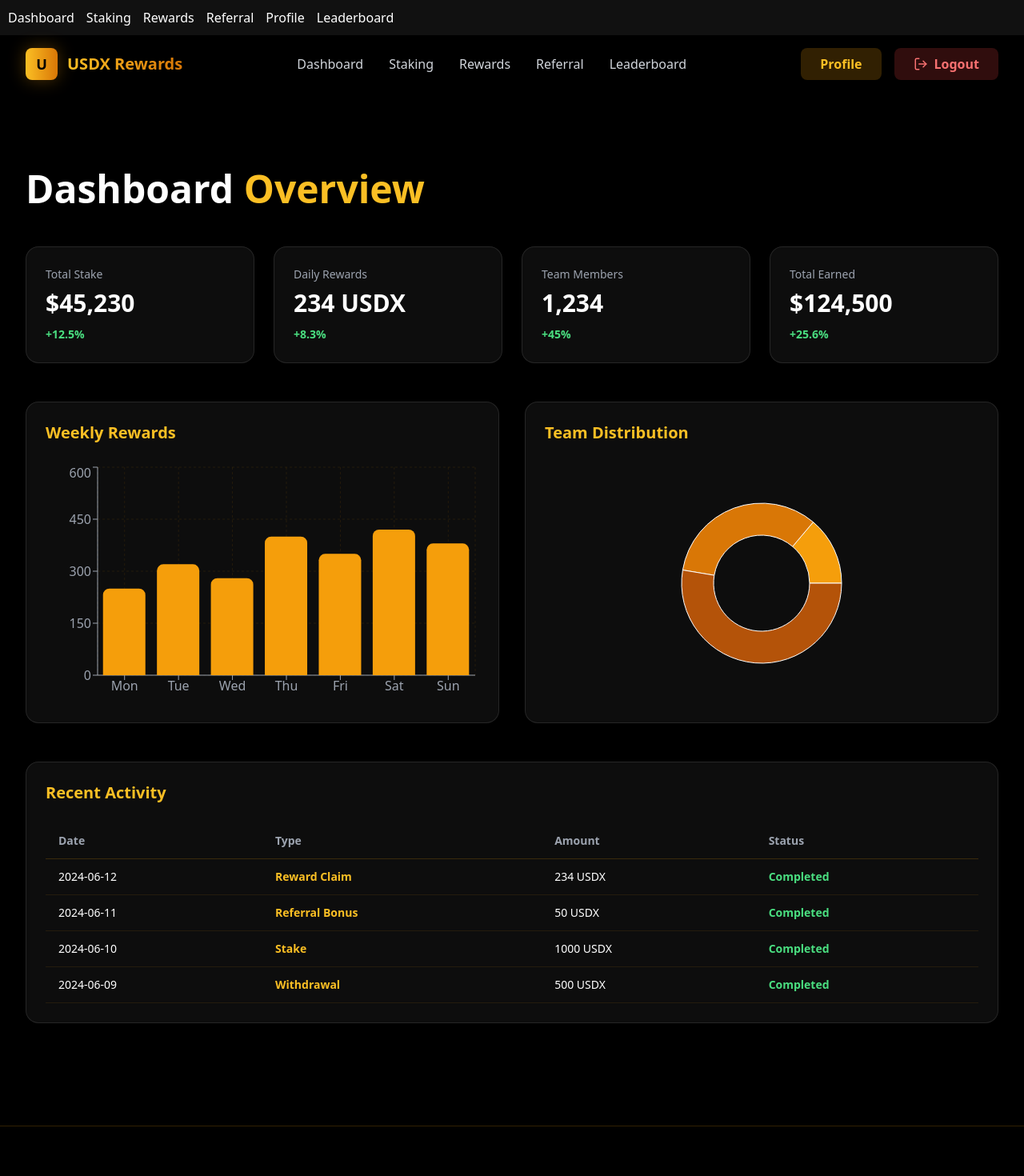
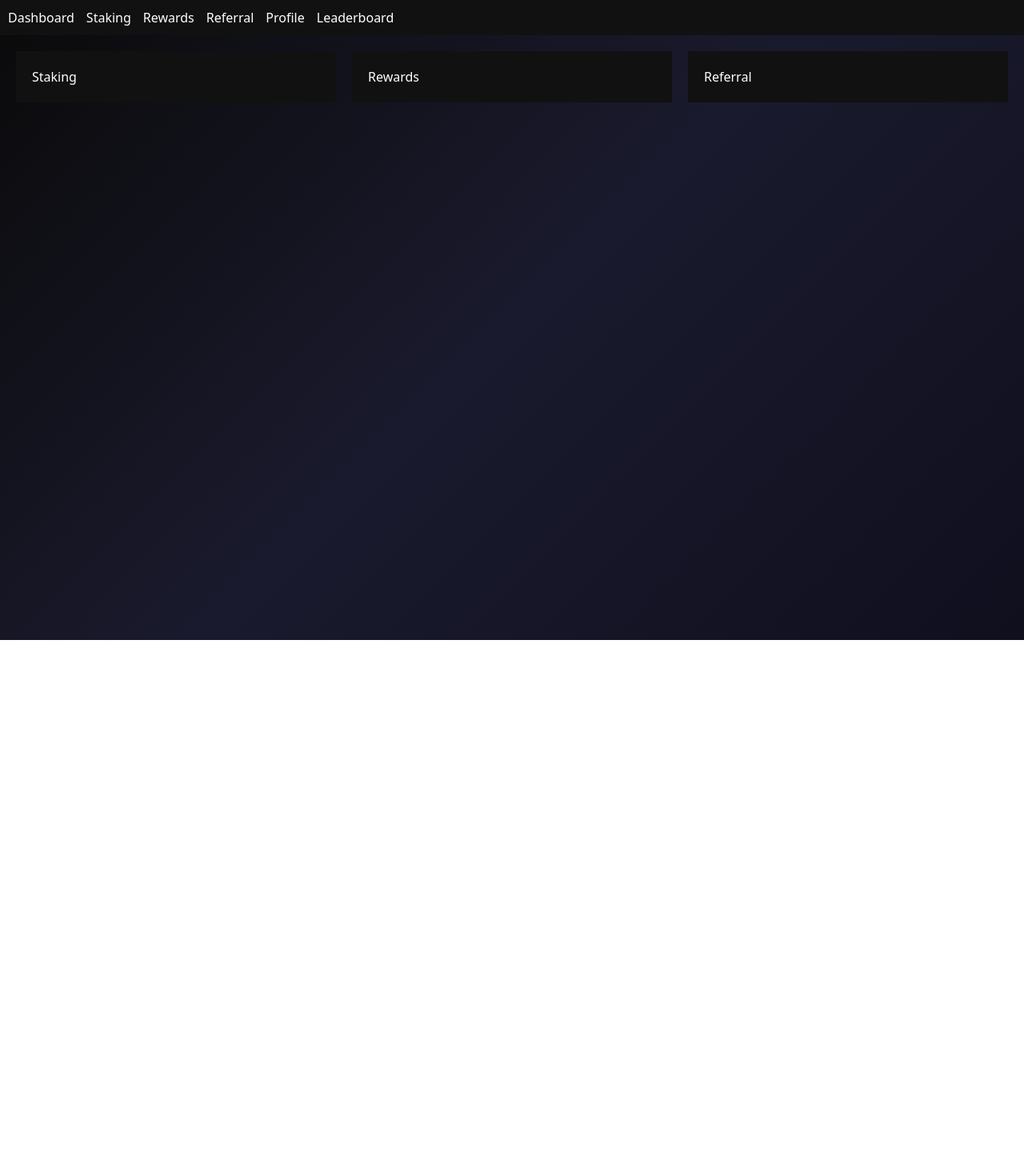
Before and after one commit to usdxofficialdev/-Dead-Token-Exchange-, a Next.js app: page /dashboard in a window 1280 px wide. Shown: the top 1470 px of the page at 80% size. After the commit the page ends 800 px from the top, so only its background shows below. Built offline with nearby package versions, Linux system fonts and the light colour scheme.

Commit message:
Update page.tsx

```diff
--- a/app/dashboard/page.tsx
+++ b/app/dashboard/page.tsx
@@ -1,147 +1,24 @@
-'use client';
+export default function Dashboard() {
+  return (
+    <div style={{
+      padding: "20px",
+      display: "grid",
+      gridTemplateColumns: "repeat(3, 1fr)",
+      gap: "20px"
+    }}>
 
-import React, { useState } from 'react';
-import { motion } from 'framer-motion';
-import { BarChart, Bar, XAxis, YAxis, CartesianGrid, Tooltip, ResponsiveContainer, PieChart, Pie, Cell } from 'recharts';
-import { Navigation } from '@/components/Navigation';
-import { Footer } from '@/components/Footer';
+      <div style={{ padding: "20px", background: "#111", color: "#fff" }}>
+        Staking
+      </div>
 
-const dashboardData = [
-  { day: 'Mon', rewards: 250, stake: 1000 },
-  { day: 'Tue', rewards: 320, stake: 1050 },
-  { day: 'Wed', rewards: 280, stake: 1100 },
-  { day: 'Thu', rewards: 400, stake: 1150 },
-  { day: 'Fri', rewards: 350, stake: 1200 },
-  { day: 'Sat', rewards: 420, stake: 1250 },
-  { day: 'Sun', rewards: 380, stake: 1300 },
-];
+      <div style={{ padding: "20px", background: "#111", color: "#fff" }}>
+        Rewards
+      </div>
 
-const teamData = [
-  { name: 'Direct', value: 234, color: '#f59e0b' },
-  { name: 'Level 2', value: 567, color: '#d97706' },
-  { name: 'Level 3', value: 890, color: '#b45309' },
-];
+      <div style={{ padding: "20px", background: "#111", color: "#fff" }}>
+        Referral
+      </div>
 
-export default function DashboardPage() {
-  const [isLoggedIn, setIsLoggedIn] = useState(true);
-  const [stats] = useState([
-    { label: 'Total Stake', value: '$45,230', change: '+12.5%' },
-    { label: 'Daily Rewards', value: '234 USDX', change: '+8.3%' },
-    { label: 'Team Members', value: '1,234', change: '+45%' },
-    { label: 'Total Earned', value: '$124,500', change: '+25.6%' },
-  ]);
-
-  return (
-    <main className="min-h-screen bg-black">
-      <Navigation isLoggedIn={isLoggedIn} onLogout={() => setIsLoggedIn(false)} />
-
-      <section className="py-12 px-4 md:px-8 pt-24">
-        <div className="max-w-7xl mx-auto">
-          <motion.h1
-            initial={{ opacity: 0, y: 20 }}
-            animate={{ opacity: 1, y: 0 }}
-            className="text-4xl md:text-5xl font-black mb-12"
-          >
-            Dashboard <span className="text-gold-400">Overview</span>
-          </motion.h1>
-
-          {/* Stats Grid */}
-          <div className="grid grid-cols-1 md:grid-cols-2 lg:grid-cols-4 gap-6 mb-12">
-            {stats.map((stat, idx) => (
-              <motion.div
-                key={idx}
-                initial={{ opacity: 0, y: 20 }}
-                animate={{ opacity: 1, y: 0 }}
-                transition={{ delay: idx * 0.1 }}
-                className="glass rounded-2xl p-6"
-              >
-                <p className="text-gray-400 mb-2 text-sm">{stat.label}</p>
-                <p className="text-3xl font-black mb-2">{stat.value}</p>
-                <span className="text-green-400 text-sm font-bold">{stat.change}</span>
-              </motion.div>
-            ))}
-          </div>
-
-          {/* Charts */}
-          <div className="grid grid-cols-1 lg:grid-cols-2 gap-8 mb-12">
-            <motion.div
-              initial={{ opacity: 0, y: 20 }}
-              animate={{ opacity: 1, y: 0 }}
-              transition={{ delay: 0.4 }}
-              className="glass rounded-2xl p-6"
-            >
-              <h3 className="text-xl font-black mb-6 text-gold-400">Weekly Rewards</h3>
-              <ResponsiveContainer width="100%" height={300}>
-                <BarChart data={dashboardData}>
-                  <CartesianGrid strokeDasharray="3 3" stroke="rgba(245,158,11,0.1)" />
-                  <XAxis dataKey="day" stroke="#9ca3af" />
-                  <YAxis stroke="#9ca3af" />
-                  <Tooltip contentStyle={{ backgroundColor: 'rgba(0,0,0,0.8)', border: '1px solid #f59e0b' }} />
-                  <Bar dataKey="rewards" fill="#f59e0b" radius={[8, 8, 0, 0]} />
-                </BarChart>
-              </ResponsiveContainer>
-            </motion.div>
-
-            <motion.div
-              initial={{ opacity: 0, y: 20 }}
-              animate={{ opacity: 1, y: 0 }}
-              transition={{ delay: 0.5 }}
-              className="glass rounded-2xl p-6"
-            >
-              <h3 className="text-xl font-black mb-6 text-gold-400">Team Distribution</h3>
-              <ResponsiveContainer width="100%" height={300}>
-                <PieChart>
-                  <Pie data={teamData} cx="50%" cy="50%" innerRadius={60} outerRadius={100} dataKey="value">
-                    {teamData.map((entry, index) => (
-                      <Cell key={`cell-${index}`} fill={entry.color} />
-                    ))}
-                  </Pie>
-                  <Tooltip contentStyle={{ backgroundColor: 'rgba(0,0,0,0.8)', border: '1px solid #f59e0b' }} />
-                </PieChart>
-              </ResponsiveContainer>
-            </motion.div>
-          </div>
-
-          {/* Recent Activity */}
-          <motion.div
-            initial={{ opacity: 0, y: 20 }}
-            animate={{ opacity: 1, y: 0 }}
-            transition={{ delay: 0.6 }}
-            className="glass rounded-2xl p-6"
-          >
-            <h3 className="text-xl font-black mb-6 text-gold-400">Recent Activity</h3>
-            <div className="overflow-x-auto">
-              <table className="w-full text-sm">
-                <thead>
-                  <tr className="border-b border-gold-500/20">
-                    <th className="text-left py-3 px-4 text-gray-400">Date</th>
-                    <th className="text-left py-3 px-4 text-gray-400">Type</th>
-                    <th className="text-left py-3 px-4 text-gray-400">Amount</th>
-                    <th className="text-left py-3 px-4 text-gray-400">Status</th>
-                  </tr>
-                </thead>
-                <tbody>
-                  {[
-                    { date: '2024-06-12', type: 'Reward Claim', amount: '234 USDX', status: 'Completed' },
-                    { date: '2024-06-11', type: 'Referral Bonus', amount: '50 USDX', status: 'Completed' },
-                    { date: '2024-06-10', type: 'Stake', amount: '1000 USDX', status: 'Completed' },
-                    { date: '2024-06-09', type: 'Withdrawal', amount: '500 USDX', status: 'Completed' },
-                  ].map((row, idx) => (
-                    <tr key={idx} className="border-b border-gold-500/10 hover:bg-gold-500/5 transition">
-                      <td className="py-3 px-4">{row.date}</td>
-                      <td className="py-3 px-4 text-gold-400 font-bold">{row.type}</td>
-                      <td className="py-3 px-4">{row.amount}</td>
-                      <td className="py-3 px-4"><span className="text-green-400 font-bold">{row.status}</span></td>
-                    </tr>
-                  ))}
-                </tbody>
-              </table>
-            </div>
-          </motion.div>
-        </div>
-      </section>
-
-      <Footer />
-    </main>
+    </div>
   );
 }
```
